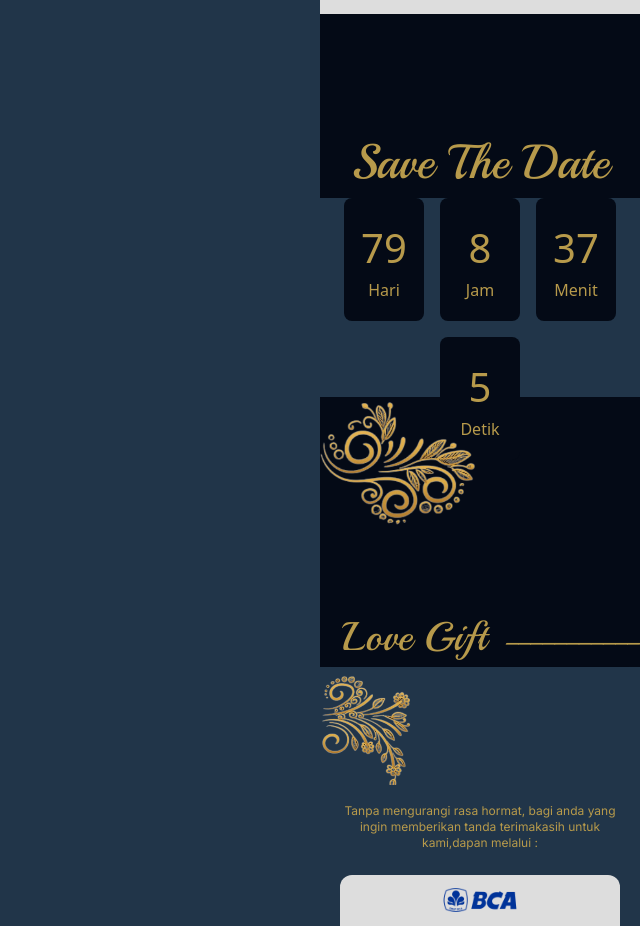
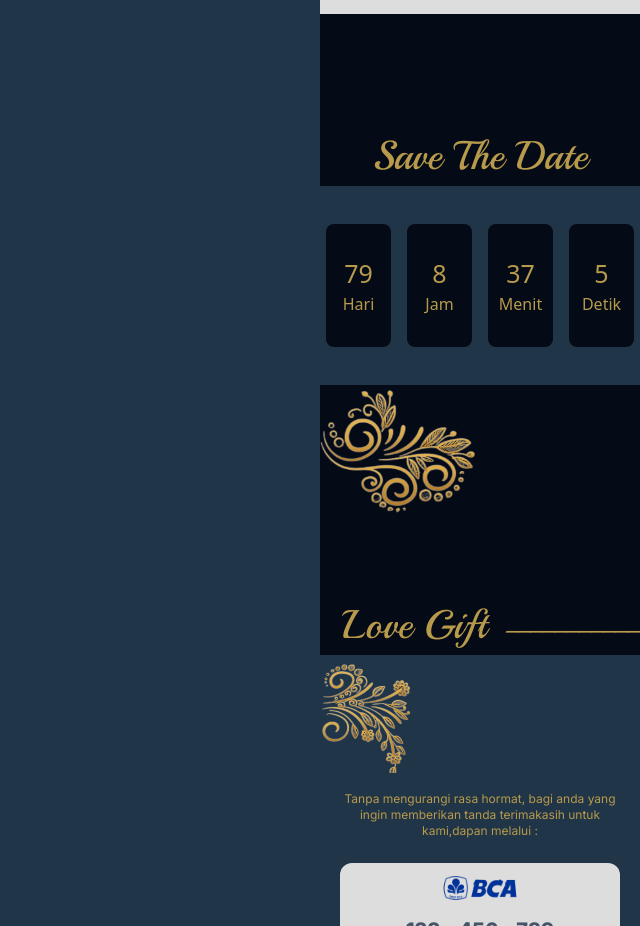
Before and after one commit to Fauzyfm/wedding-invitation, a website: page index.html in a window 1280 px wide. Shown: the part 5700-6626 px from the top of the page, without its empty margins (640-1280 px from the left). Drawn offline with nearby package versions, Linux system fonts and the light colour scheme.

Commit message:
ganti ukuran

```diff
--- a/index.html
+++ b/index.html
@@ -39,9 +39,9 @@
         </div>
 
         <!-- konten kanan -->
-        <div class="lg:w-[25%] overflow-y-auto overflow-x-hidden ">
-
-            <div class="mx-auto max-w-md h-[8830px] overflow-x-hidden">
+        <div class="lg:w-[25%] overflow-x-hidden ">
+            <!-- h-[8300px] -->
+            <div class="mx-auto max-w-md h-[8700px] overflow-x-hidden">
 
                 <!-- section 1 -->
                 <div class="bg-cover bg-center w-full h-screen p-4 relative" style="background-image: url(public/bg-cover.jpg);">
@@ -66,8 +66,8 @@
                     </div>
                 </div>
 
-                <!-- section 2 -->
-                <div class="bg-cover bg-center w-full h-[844px] relative pt-8 " style="background-image: url(public/bg-cover-section-2.jpg); margin-top: -1px;" >
+                <!-- section 2  h-[844px]-->
+                <div class="bg-cover bg-center w-full h-screen relative pt-8 " style="background-image: url(public/bg-cover-section-2.jpg); margin-top: -1px;" >
                     <div class="w-full h-[3500px] bg-birdong rounded-tr-[80px] pt-2 rounded-tl-[80px]" data-aos="fade-up" data-aos-duration="2000">
 
                         <!-- Quotes -->
@@ -226,26 +226,26 @@
                             <!-- Save The Date -->
                             <div class="">
                                 <!-- title -->
-                                <div class="text-center font-judul text-[48px] text-emas">
+                                <div class="text-center font-judul text-[40px] text-emas">
                                     <p data-aos="zoom-in" data-aos-duration="1500">Save The Date</p>
                                 </div>
 
                                 <!-- Rundown Time -->
                                 <div class="w-full h-[199px] bg-birdong flex flex-wrap justify-center gap-4 items-center" data-aos="zoom-in" data-aos-duration="1500">
-                                    <div class="w-[80px] h-[123px] bg-biruGelap rounded-lg flex flex-col justify-center items-center text-center text-emas">
-                                        <p id="Days" class="text-[40px]">202</p>
+                                    <div class="w-[65px] h-[123px] bg-biruGelap rounded-lg flex flex-col justify-center items-center text-center text-emas">
+                                        <p id="Days" class="text-[25px]">202</p>
                                         <p>Hari</p>
                                     </div>
-                                    <div class="w-[80px] h-[123px] bg-biruGelap rounded-lg flex flex-col justify-center items-center text-center text-emas">
-                                        <p id="Hours" class="text-[40px]">24</p>
+                                    <div class="w-[65px] h-[123px] bg-biruGelap rounded-lg flex flex-col justify-center items-center text-center text-emas">
+                                        <p id="Hours" class="text-[25px]">24</p>
                                         <p>Jam</p>
                                     </div>
-                                    <div class="w-[80px] h-[123px] bg-biruGelap rounded-lg flex flex-col justify-center items-center text-center text-emas">
-                                        <p id="Minutes" class="text-[40px]">60</p>
+                                    <div class="w-[65px] h-[123px] bg-biruGelap rounded-lg flex flex-col justify-center items-center text-center text-emas">
+                                        <p id="Minutes" class="text-[25px]">60</p>
                                         <p>Menit</p>
                                     </div>
-                                    <div  class="w-[80px] h-[123px] bg-biruGelap rounded-lg flex flex-col justify-center items-center text-center text-emas">
-                                        <p id="Seconds" class="text-[40px]">60</p>
+                                    <div  class="w-[65px] h-[123px] bg-biruGelap rounded-lg flex flex-col justify-center items-center text-center text-emas">
+                                        <p id="Seconds" class="text-[25px]">60</p>
                                         <p>Detik</p>
                                     </div>
                                 </div>
```
Also changed, not shown: src/output.css.
